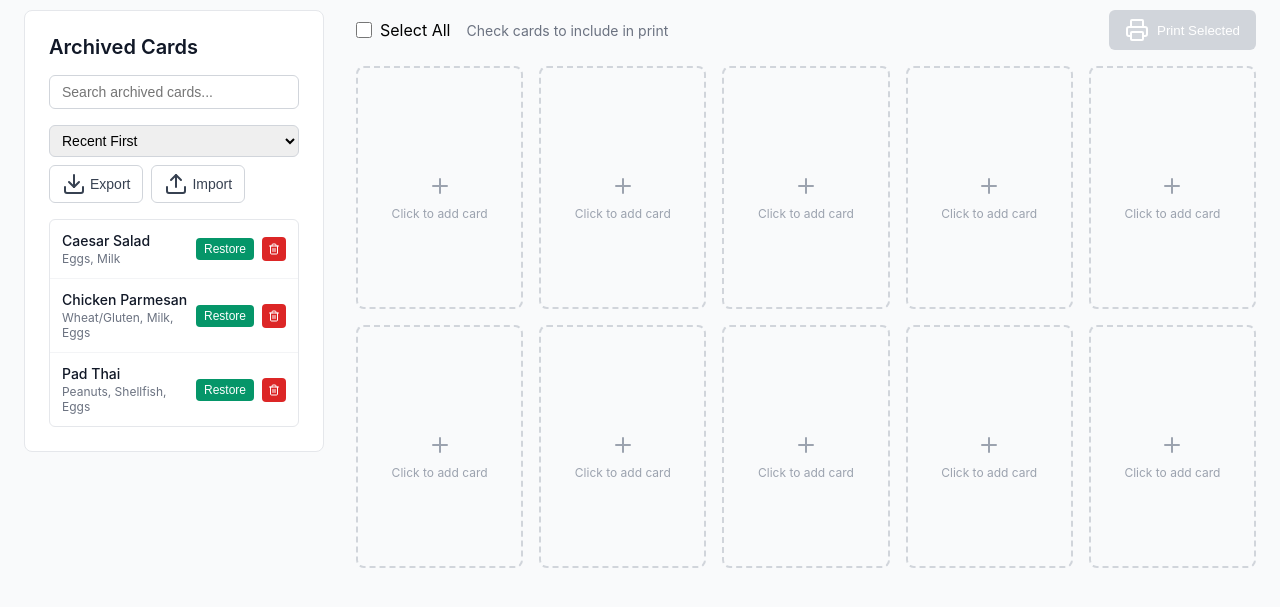
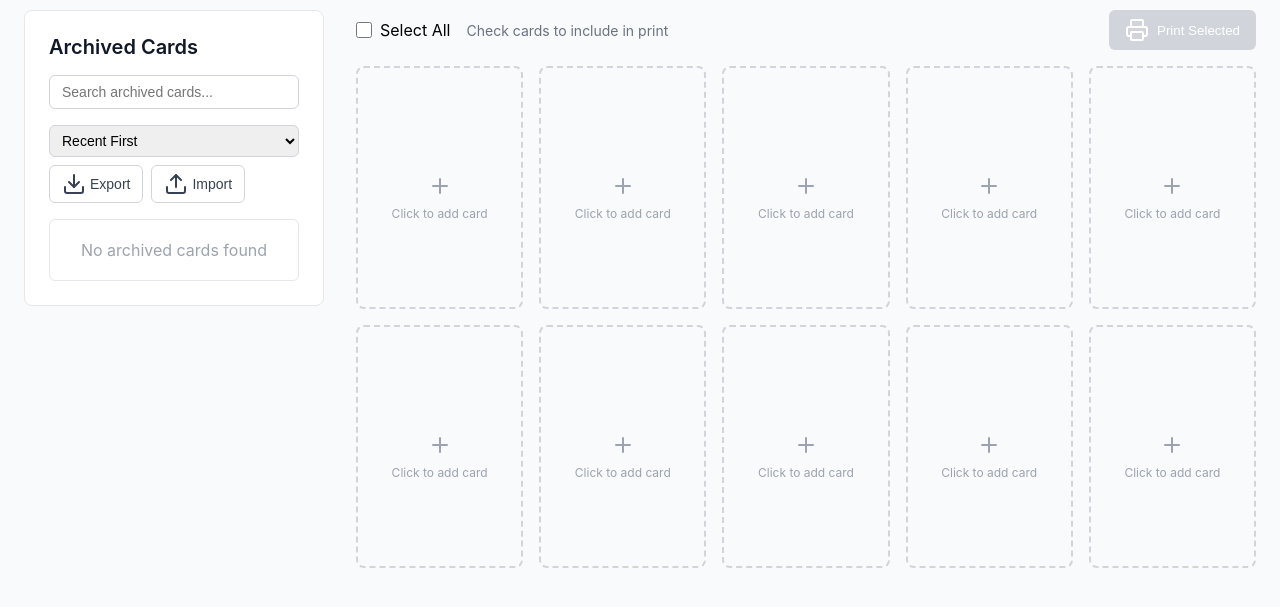
Before and after one commit to cafe-bit/allergen-cards, a plain HTML site: page index.html in a window 1280 px wide. Shown: the part 85-692 px from the top of the page. Drawn offline with nearby package versions, Linux system fonts and the light colour scheme.

Commit message:
Update index.html

```diff
--- a/index.html
+++ b/index.html
@@ -773,11 +773,7 @@ body { overflow-x: hidden; }</style>
             isSelected: false
         }));
 
-        let archivedCards = [
-            { id: 'arch_1', name: 'Caesar Salad', allergens: ['eggs', 'milk'], dateArchived: new Date('2024-01-15') },
-            { id: 'arch_2', name: 'Chicken Parmesan', allergens: ['wheat', 'milk', 'eggs'], dateArchived: new Date('2024-01-10') },
-            { id: 'arch_3', name: 'Pad Thai', allergens: ['peanuts', 'shellfish', 'eggs'], dateArchived: new Date('2024-01-08') }
-        ];
+        let archivedCards = [ ];
 
         let editingCard = null;
         let isModalOpen = false;
```
